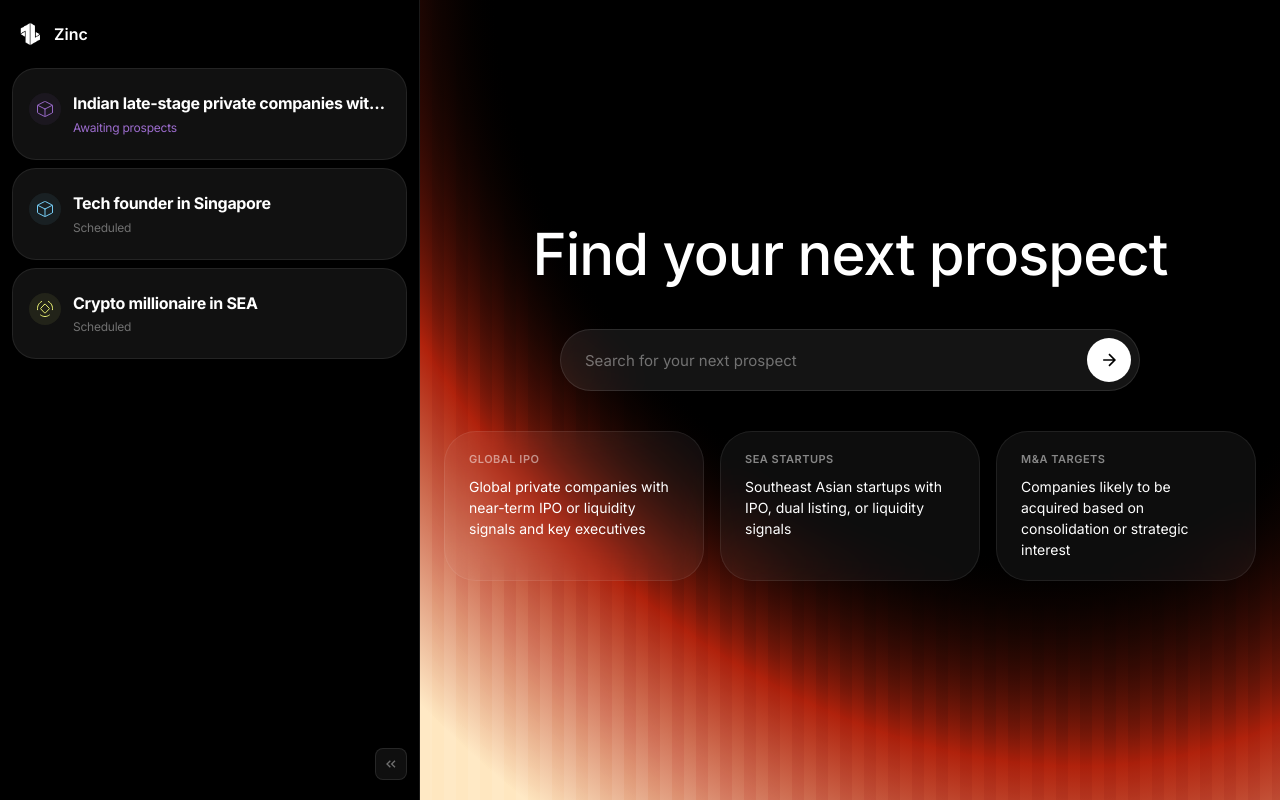
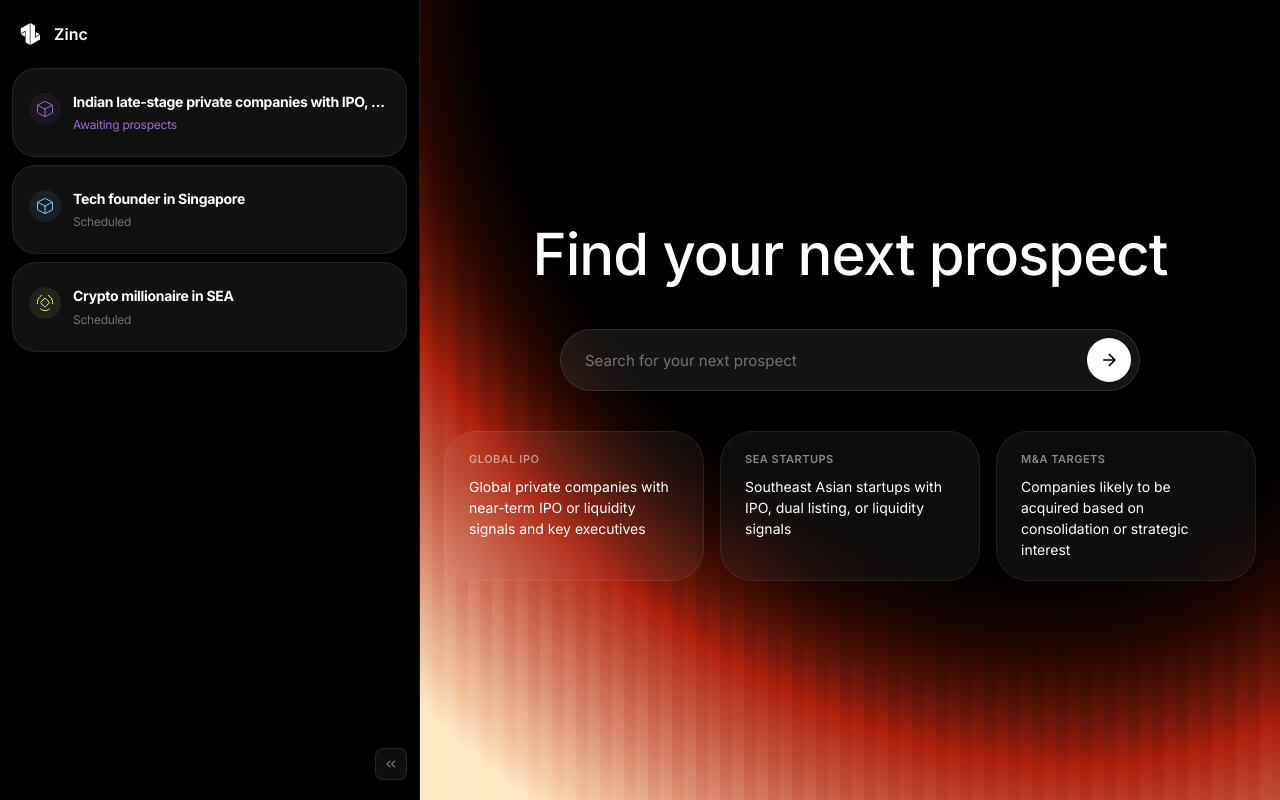
Before and after one commit to rajivpriyadarshi/prospect-list, a React (Vite) app: page / in a window 1280 px wide. Built offline with nearby package versions, Linux system fonts and the light colour scheme; a web font is replaced by a local one.

Commit message:
Update thread title size to 14px

```diff
--- a/src/components/HomePage.tsx
+++ b/src/components/HomePage.tsx
@@ -373,7 +373,7 @@ const styles: { [key: string]: React.CSSProperties } = {
     flex: 1,
   },
   threadTitle: {
-    fontSize: '16px',
+    fontSize: '14px',
     fontWeight: 700,
     color: '#FFFFFF',
     lineHeight: 1.3,
```
